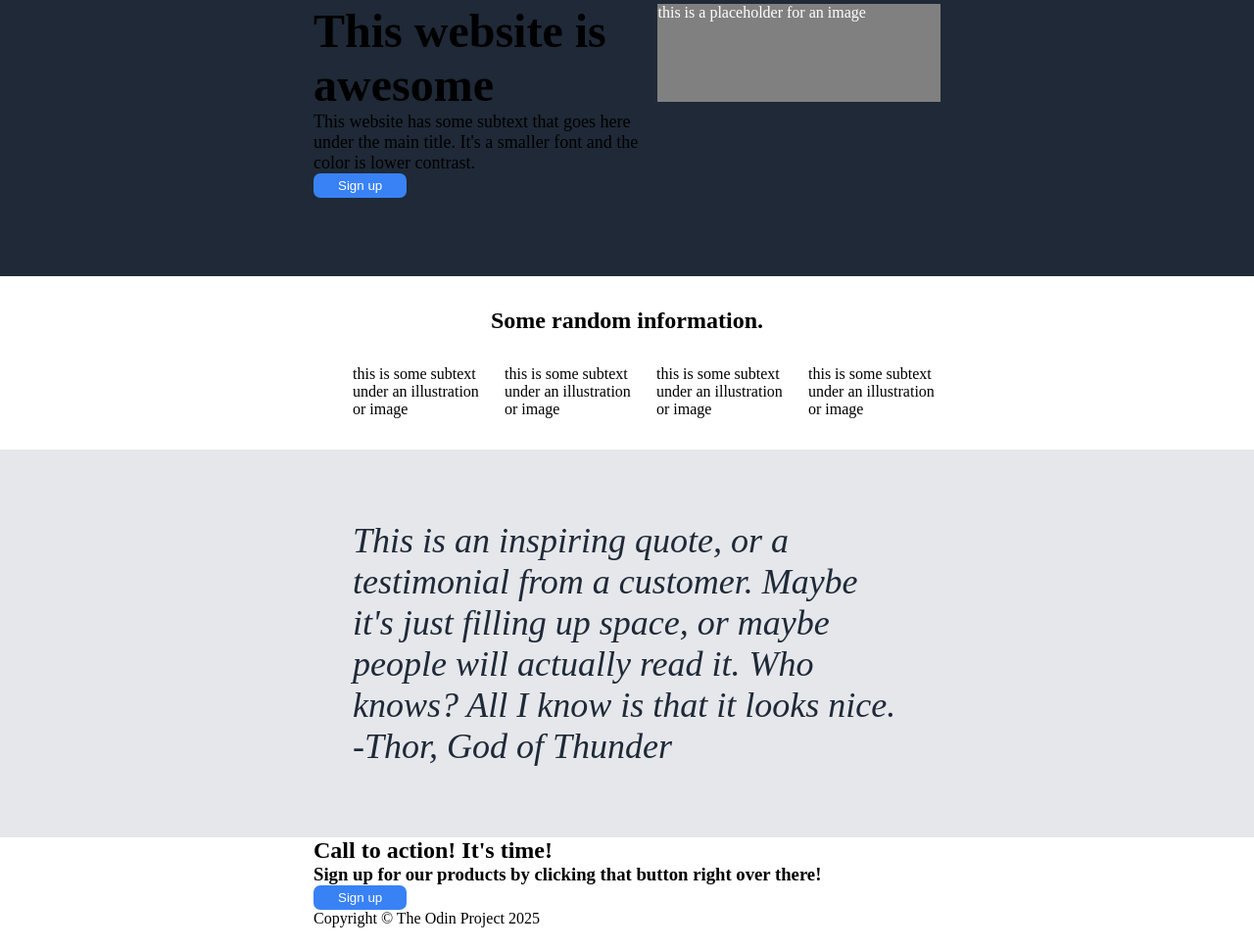
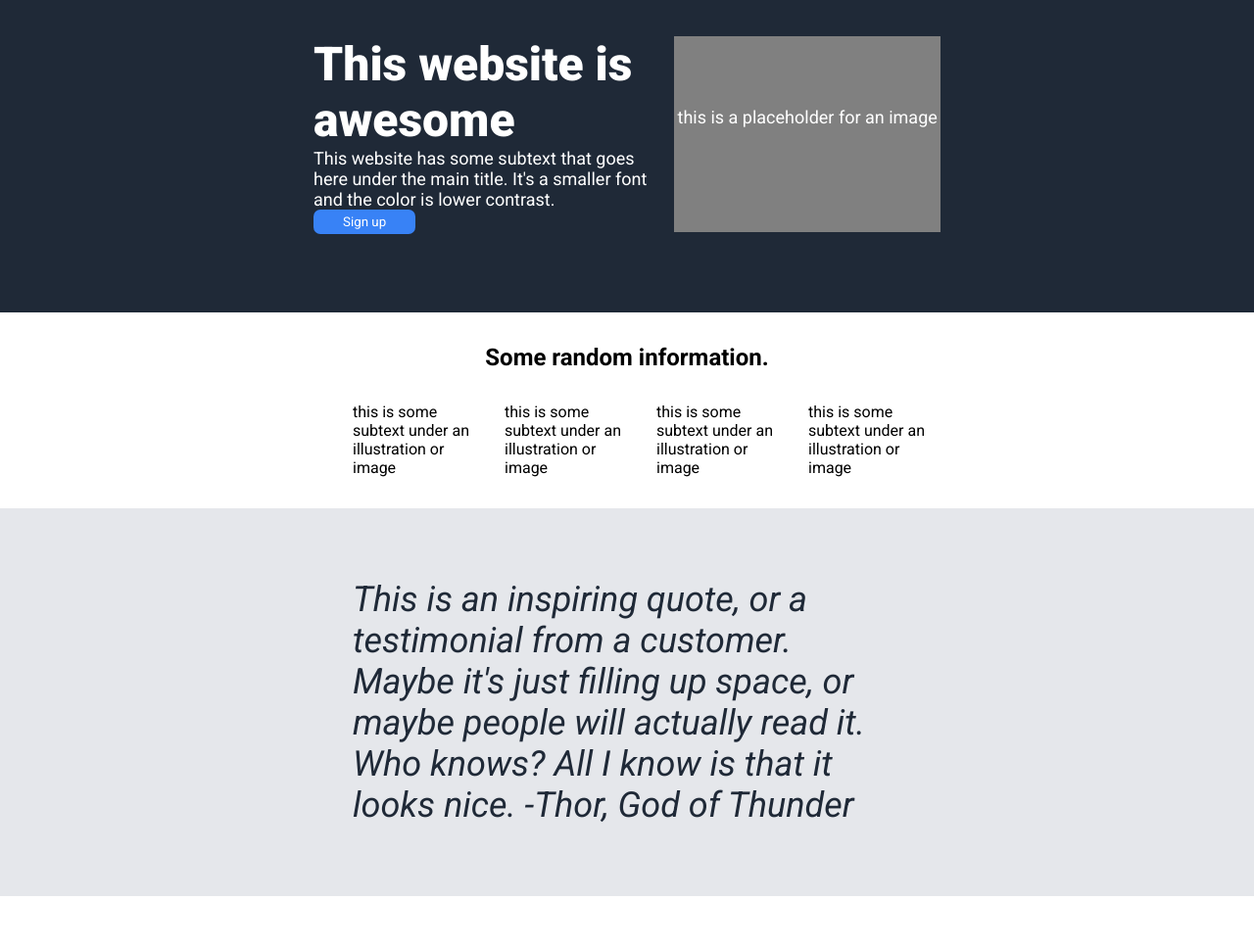
Before and after one commit to anusianne/The-Odin-Project, a plain HTML site: page Landing-Page/landing.html in a window 1280 px wide. Shown: the part 103-1072 px from the top of the page at 98% size. Before the commit the page ends 1050 px from the top, so only its background shows below. Drawn offline with Linux system fonts and the light colour scheme.

Commit message:
next part completed

```diff
--- a/Landing-Page/landing.css
+++ b/Landing-Page/landing.css
@@ -1,6 +1,7 @@
 * {
   box-sizing: border-box;
   margin: 0;
+  font-family: "Roboto", serif;
 }
 .body {
   display: flex;
@@ -17,16 +18,26 @@
 .content p {
   font-size: 18px;
 }
+.left-side {
+  max-width: 450px;
+}
 .right-side {
   width: 700px;
   background-color: grey;
   color: white;
   height: 100px;
   margin-left: auto;
+  height: 200px;
+}
+.right-side p {
+  display: flex;
+  justify-content: center;
+  align-items: center;
+  margin-top: 4em;
 }
 button {
   background-color: #3882f6;
-  padding: 5px 25px;
+  padding: 5px 30px;
   border: none;
   border-radius: 7px;
   color: white;
@@ -42,12 +53,13 @@ button {
 .header,
 .content {
   background-color: #1f2937;
+  color: white;
 }
 .header,
 .info,
 .signup,
 footer {
-  padding: 0 20em;
+  padding: 1em 20em;
 }
 .header ul {
   list-style: none;
@@ -86,6 +98,14 @@ footer {
   align-items: center;
   padding: 2em 10em;
 }
-.quote p {
-  flex: 2;
+.signup div {
+  background-color: #3882f6;
+  margin: 3em 20em;
 }
+footer {
+  background-color: #1f2937;
+  display: flex;
+  justify-content: center;
+  align-items: center;
+  color: white;
+}
--- a/Landing-Page/landing.html
+++ b/Landing-Page/landing.html
@@ -5,10 +5,14 @@
     <meta name="viewport" content="width=device-width, initial-scale=1.0" />
     <title>Landing Page</title>
     <link rel="stylesheet" href="landing.css" />
+    <link rel="preconnect" href="https://fonts.gstatic.com" crossorigin />
+    <link
+      href="https://fonts.googleapis.com/css2?family=Noto+Serif:ital,wght@0,100..900;1,100..900&family=Roboto:ital,wght@0,100..900;1,100..900&display=swap"
+      rel="stylesheet"
+    />
   </head>
   <body>
     <div class="body">
-
       <div class="header">
         <h2>Header Logo</h2>
         <ul class="links">
@@ -26,7 +30,9 @@
           </p>
           <button>Sign up</button>
         </div>
-        <div class="right-side">this is a placeholder for an image</div>
+        <div class="right-side">
+          <p>this is a placeholder for an image</p>
+        </div>
       </div>
       <div class="info">
         <h2>Some random information.</h2>
@@ -57,8 +63,13 @@
         </p>
       </div>
       <div class="signup">
-        <p><h2>Call to action! It's time!</h2>
-        <h3>Sign up for our products by clicking that button right over there!</h3><button>Sign up</button></p>
+        <div>
+          <h2>Call to action! It's time!</h2>
+          <h3>
+            Sign up for our products by clicking that button right over there!
+          </h3>
+          <button>Sign up</button>
+        </div>
       </div>
       <footer>Copyright © The Odin Project 2025</footer>
     </div>
```
Lines whose indentation alone changed are shown as unchanged.
